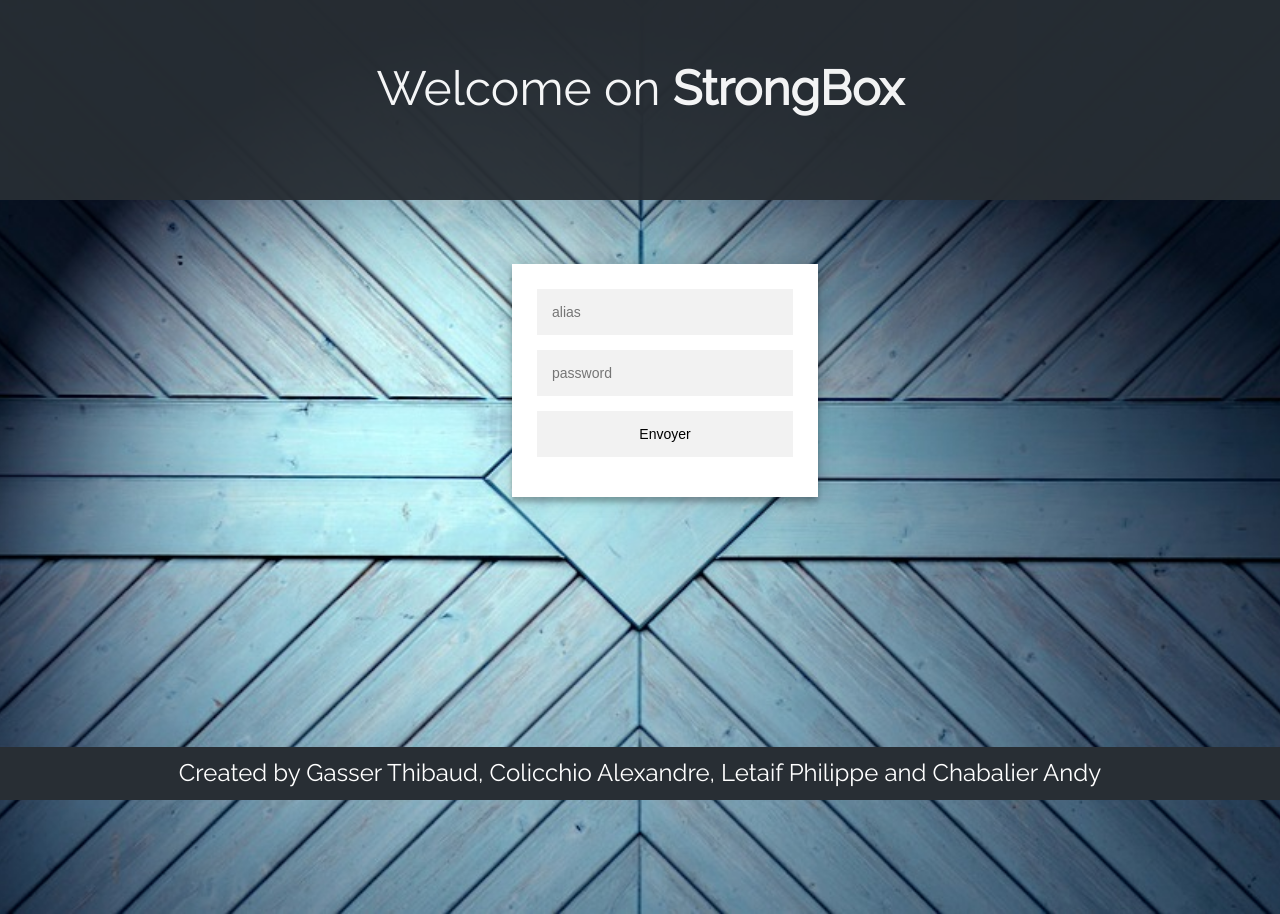
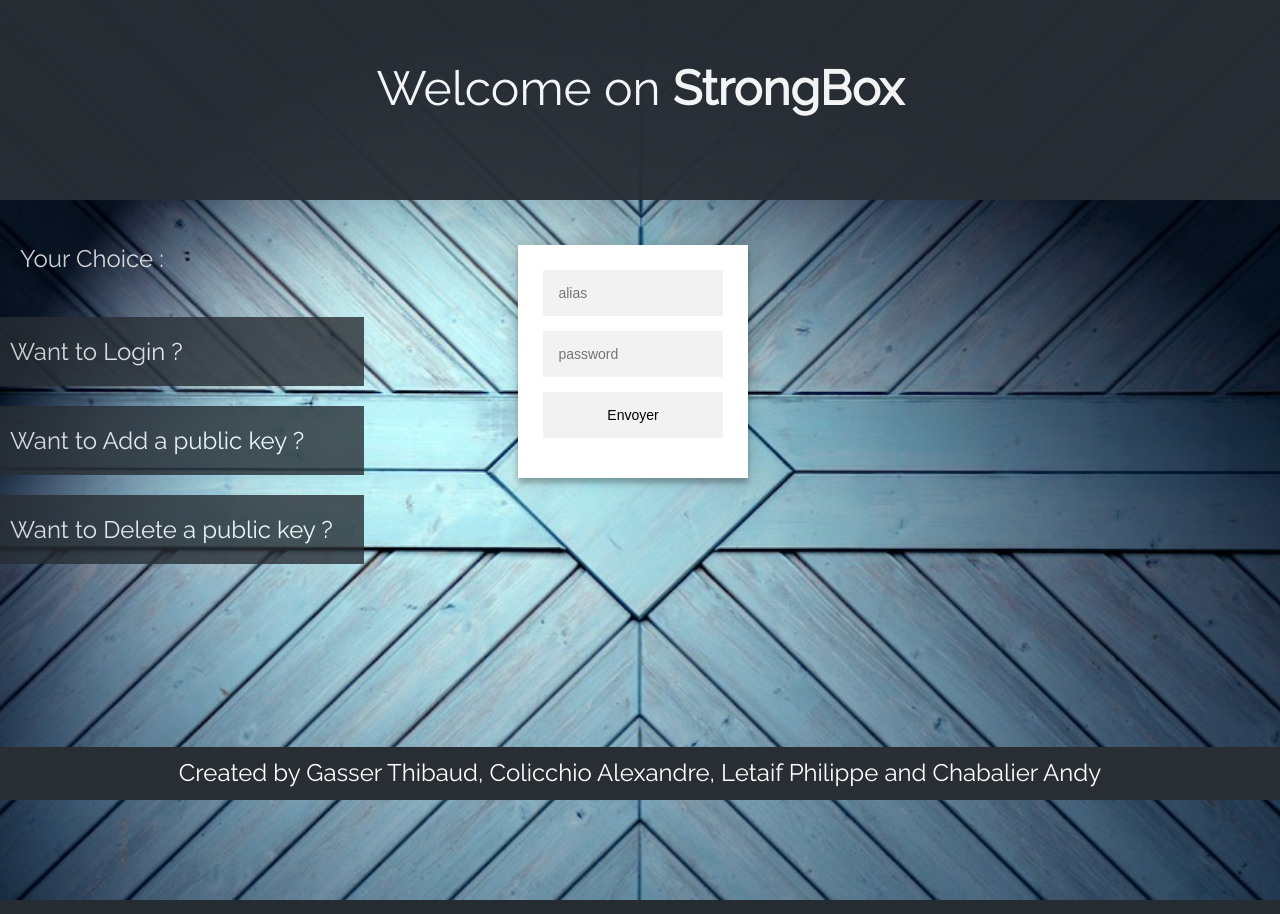
Before and after one commit to thib8956/strongbox, a PHP site: page /delete.html in a window 1280 px wide. Run offline with PHP 8.4, Linux system fonts and the light colour scheme.

Commit message:
Restructuration
Le Menu fait l'ascension

```diff
--- a/client/css/style.css
+++ b/client/css/style.css
@@ -28,15 +28,18 @@
   padding: 1%;
   box-sizing: border-box;
 }
+.container{
+  height: 900px;
+}
 .chapter{
-  width: 100%;
+  width: 30%;
   margin:0px;
-  font-size:2em;
+  font-size:1.5em;
   color: #FFFFFF;
+  float: left;
 }
 .chapter p{
   padding:20px;
-  width: 30%;
   opacity:0.8;
 }
 .chapter a{
@@ -49,7 +52,6 @@
   margin:20px;
   margin-left: -10px;
   padding: 20px;
-  width: 30%;
 }
 .chapter a:hover{
   opacity: 1;
@@ -59,14 +61,15 @@
   transition: linear all 0.1s;
 }
 .add-form,.login-form,.delete-form{
-  height: 650px;
+  width: 70%;
+  float: right;
 }
 .form{
   position: relative;
   z-index: 1;
   background: #FFFFFF;
   width: 20%;
-  margin-left: 40%;
+  margin-left: 15%;
   margin-right: 40%;
   margin-top: 5%;
   margin-bottom: 10%;
@@ -95,7 +98,7 @@ body {
 .bgimg1{
   background-image: url("../img/background-1988180_960_720.jpg");
   min-height: 650px;
-  max-height: 1500px;
+  max-height: 1200px;
   background-attachment: fixed;
   background-position: center;
   background-repeat: no-repeat;
@@ -111,7 +114,7 @@ body {
 }
 .bgimg3{
   background-image: url("../img/web-1012467_960_720.jpg");
-  min-height: 650px;
+  min-height: 400px;
   background-attachment: fixed;
   background-position: center;
   background-repeat: no-repeat;
--- a/client/delete.html
+++ b/client/delete.html
@@ -8,8 +8,15 @@
 
 <body>
 	<div class="bgimg1">
+		<div class="container">
 			<div class="welcome">
 				<a href="index.html" >Welcome on <strong>StrongBox</strong></a>
+			</div>
+			<div class="chapter">
+				<p>Your Choice :</p>
+				<a href="login.html">Want to Login ?</a>
+				<a href="add.html">Want to Add a public key ?</a>
+				<a href="delete.html">Want to Delete a public key ?</a>
 			</div>
 			<div class="delete-page">
 				<div class="delete-form">
@@ -20,6 +27,7 @@
 					</form>
 				</div>
 			</div>
+		</div>
 		<script  src="js/index.js"></script>
 	</div>
 </body>
```
Also changed, not shown: client/add.html (+8 -0 lines), client/index.html (+6 -6 lines), client/login.html (+8 -0 lines). Lines whose indentation alone changed are shown as unchanged.
